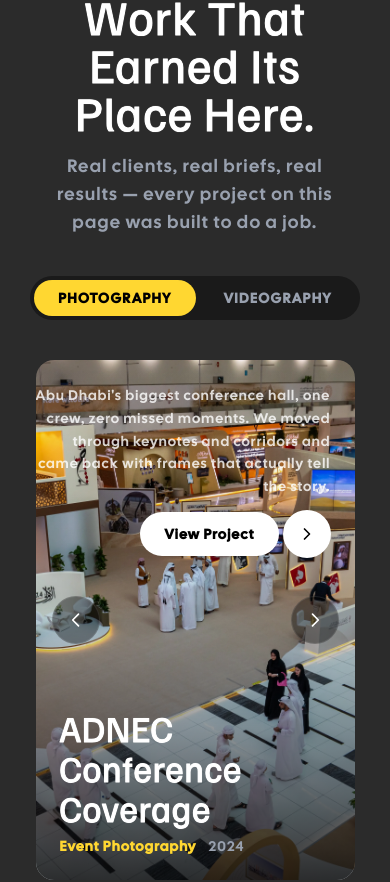
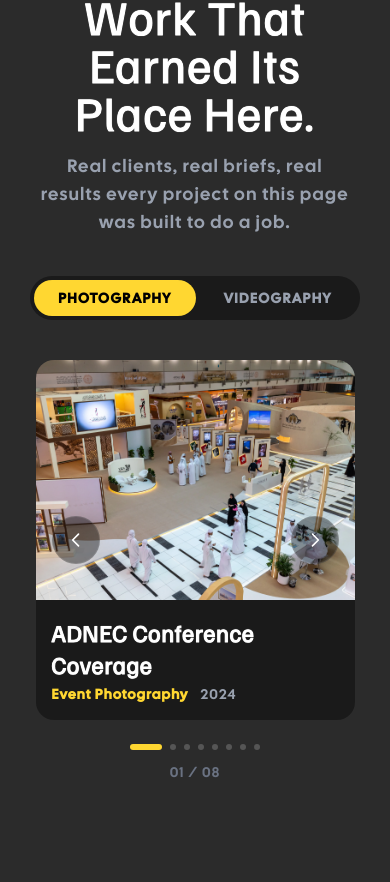
Before and after one commit to KazimHussain110/wemedia-crew, a Next.js app: page / in a window 390 px wide. Shown: the part 5906-6788 px from the top of the page. Built offline with nearby package versions, Linux system fonts and the light colour scheme.

Commit message:
fix: portfolio card size on small screens

```diff
--- a/src/components/Portfolio.tsx
+++ b/src/components/Portfolio.tsx
@@ -63,7 +63,7 @@ export default function Portfolio() {
         <div className="mb-10 text-center">
           <h2 className="text-5xl font-bold text-white mb-4">Work That Earned Its Place Here.</h2>
           <p className="text-gray-400 text-lg max-w-2xl mx-auto">
-            Real clients, real briefs, real results — every project on this page was built to do a job.
+            Real clients, real briefs, real results every project on this page was built to do a job.
           </p>
         </div>
 
@@ -108,9 +108,10 @@ export default function Portfolio() {
               return (
                 <div
                   key={project.slug}
-                  className="w-full flex-shrink-0 relative rounded-2xl overflow-hidden"
+                  className="w-full flex-shrink-0 rounded-2xl overflow-hidden"
                 >
-                  {/* Media */}
+                  {/* Media wrapper — relative only on md+ for overlay positioning */}
+                  <div className="relative">
                     {project.medium === 'video' ? (
                       <video
                         src={(project as any).videoEmbed}
@@ -118,28 +119,38 @@ export default function Portfolio() {
                         muted
                         loop
                         playsInline
-                      className="w-full h-[520px] object-cover"
+                        className="w-full h-[240px] md:h-[520px] object-cover"
                       />
                     ) : (
                       <img
                         src={project.thumbnail}
                         alt={project.title}
-                      className="w-full h-[520px] object-cover"
+                        className="w-full h-[240px] md:h-[520px] object-cover"
                       />
                     )}
 
-                  {/* Gradient overlay */}
-                  <div className="absolute inset-0 bg-gradient-to-t from-black/80 via-black/10 to-transparent" />
+                    {/* Gradient overlay — desktop only */}
+                    <div className="hidden md:block absolute inset-0 bg-gradient-to-t from-black/80 via-black/10 to-transparent" />
 
-                  {/* Top right — description + CTA */}
-                  <div className="absolute top-6 right-6 max-w-sm text-right">
+                    {/* Top right — description + CTA — desktop only */}
+                    <div className="hidden md:block absolute top-6 right-6 max-w-sm text-right">
                       <p className="text-white/80 text-sm leading-relaxed mb-3">{desc}</p>
                       <ArrowButton href={link} text="View Project" bgColor="bg-white" textColor="text-black" />
                     </div>
 
-                  {/* Bottom left — title + meta */}
-                  <div className="absolute bottom-6 left-6">
+                    {/* Bottom left — title + meta — desktop only */}
+                    <div className="hidden md:block absolute bottom-6 left-6">
                       <h3 className="text-white text-4xl font-bold mb-2">{project.title}</h3>
+                      <div className="flex items-center gap-3 text-sm">
+                        <span className="text-[#ffd731] font-semibold">{project.projectType}</span>
+                        <span className="text-gray-400">{project.year}</span>
+                      </div>
+                    </div>
+                  </div>
+
+                  {/* Below-card content — mobile only */}
+                  <div className="md:hidden bg-[#1a1a1a] px-4 py-4">
+                    <h3 className="text-white text-2xl font-bold mb-1">{project.title}</h3>
                     <div className="flex items-center gap-3 text-sm">
                       <span className="text-[#ffd731] font-semibold">{project.projectType}</span>
                       <span className="text-gray-400">{project.year}</span>
```
Lines whose indentation alone changed are shown as unchanged.
